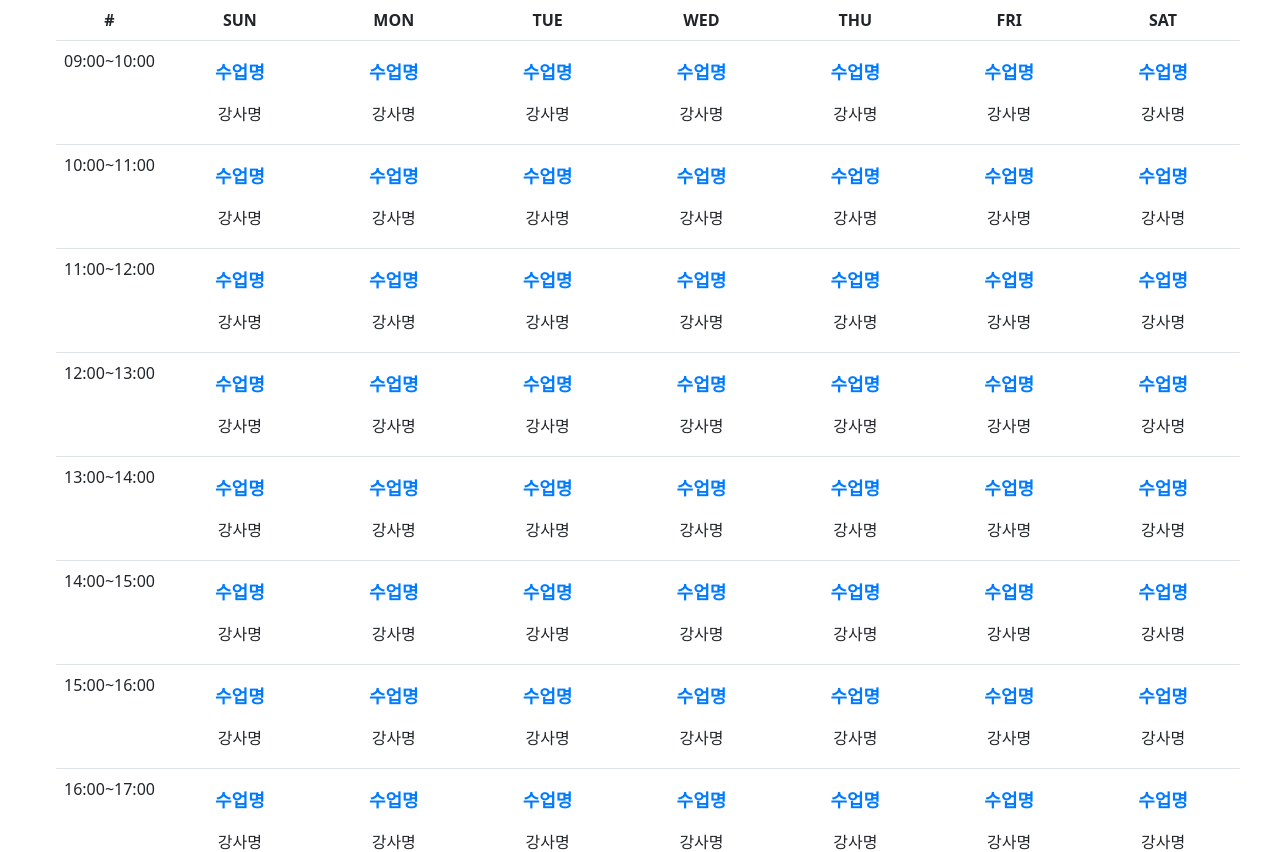
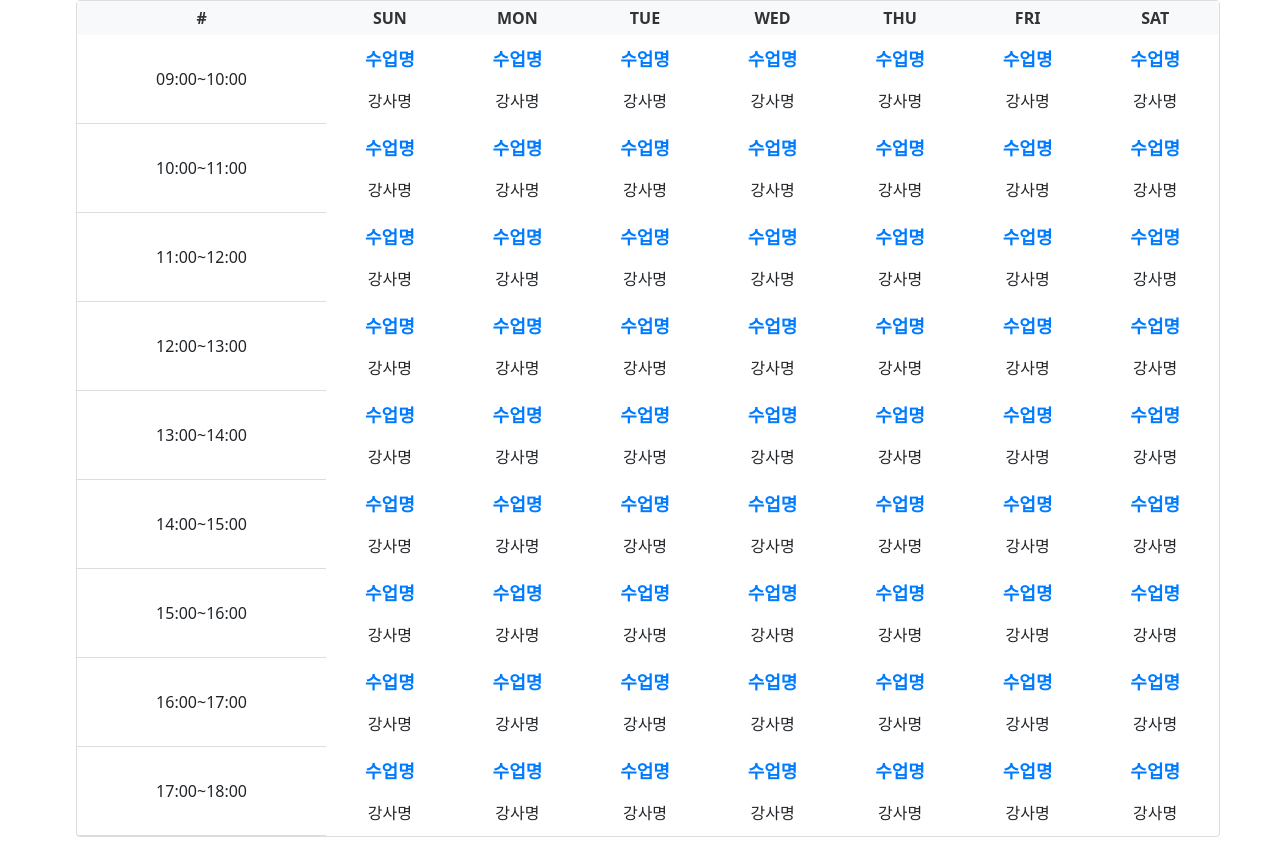
Before and after one commit to 0863jk/sun, a React (Create React App) app in the folder sun_front/: page /timetable/1 in a window 1280 px wide. Shown: the part 339-1191 px from the top of the page. Built offline with nearby package versions, Linux system fonts and the light colour scheme; sample sign-in values are in the browser's storage.

Commit message:
✨FEAT : 시간표 구현

```diff
--- a/sun_front/src/Component/TimeTable/WeeklyTable.js
+++ b/sun_front/src/Component/TimeTable/WeeklyTable.js
@@ -1,25 +1,27 @@
+import './TimeTable.css';
 import Table from 'react-bootstrap/Table';
 import LessonInfoCard from '../Card/LessonInfoCard';
 
 function WeeklyTable() {
     return (
         <>
-            <Table responsive>
+            <div className="weekly-table-container">
+                <table className="weekly-table">
                     <thead>
                         <tr>
-                        <th style={{ width: "9%" }}>#</th>
-                        <th style={{ width: "13%" }}>SUN</th>
-                        <th style={{ width: "13%" }}>MON</th>
-                        <th style={{ width: "13%" }}>TUE</th>
-                        <th style={{ width: "13%" }}>WED</th>
-                        <th style={{ width: "13%" }}>THU</th>
-                        <th style={{ width: "13%" }}>FRI</th>
-                        <th style={{ width: "13%" }}>SAT</th>
+                            <th className="header-cell">#</th>
+                            <th className="header-cell">SUN</th>
+                            <th className="header-cell">MON</th>
+                            <th className="header-cell">TUE</th>
+                            <th className="header-cell">WED</th>
+                            <th className="header-cell">THU</th>
+                            <th className="header-cell">FRI</th>
+                            <th className="header-cell">SAT</th>
                         </tr>
                     </thead>
                     <tbody>
                         <tr>
-                        <td>09:00~10:00</td>
+                            <td className="time-cell">09:00~10:00</td>
                             <td><LessonInfoCard /></td>
                             <td><LessonInfoCard /></td>
                             <td><LessonInfoCard /></td>
@@ -29,7 +31,7 @@ function WeeklyTable() {
                             <td><LessonInfoCard /></td>
                         </tr>
                         <tr>
-                        <td>10:00~11:00</td>
+                            <td className="time-cell">10:00~11:00</td>
                             <td><LessonInfoCard /></td>
                             <td><LessonInfoCard /></td>
                             <td><LessonInfoCard /></td>
@@ -39,7 +41,7 @@ function WeeklyTable() {
                             <td><LessonInfoCard /></td>
                         </tr>
                         <tr>
-                        <td>11:00~12:00</td>
+                            <td className="time-cell">11:00~12:00</td>
                             <td><LessonInfoCard /></td>
                             <td><LessonInfoCard /></td>
                             <td><LessonInfoCard /></td>
@@ -49,7 +51,7 @@ function WeeklyTable() {
                             <td><LessonInfoCard /></td>
                         </tr>
                         <tr>
-                        <td>12:00~13:00</td>
+                            <td className="time-cell">12:00~13:00</td>
                             <td><LessonInfoCard /></td>
                             <td><LessonInfoCard /></td>
                             <td><LessonInfoCard /></td>
@@ -59,7 +61,7 @@ function WeeklyTable() {
                             <td><LessonInfoCard /></td>
                         </tr>
                         <tr>
-                        <td>13:00~14:00</td>
+                            <td className="time-cell">13:00~14:00</td>
                             <td><LessonInfoCard /></td>
                             <td><LessonInfoCard /></td>
                             <td><LessonInfoCard /></td>
@@ -69,7 +71,7 @@ function WeeklyTable() {
                             <td><LessonInfoCard /></td>
                         </tr>
                         <tr>
-                        <td>14:00~15:00</td>
+                            <td className="time-cell">14:00~15:00</td>
                             <td><LessonInfoCard /></td>
                             <td><LessonInfoCard /></td>
                             <td><LessonInfoCard /></td>
@@ -79,7 +81,7 @@ function WeeklyTable() {
                             <td><LessonInfoCard /></td>
                         </tr>
                         <tr>
-                        <td>15:00~16:00</td>
+                            <td className="time-cell">15:00~16:00</td>
                             <td><LessonInfoCard /></td>
                             <td><LessonInfoCard /></td>
                             <td><LessonInfoCard /></td>
@@ -89,7 +91,7 @@ function WeeklyTable() {
                             <td><LessonInfoCard /></td>
                         </tr>
                         <tr>
-                        <td>16:00~17:00</td>
+                            <td className="time-cell">16:00~17:00</td>
                             <td><LessonInfoCard /></td>
                             <td><LessonInfoCard /></td>
                             <td><LessonInfoCard /></td>
@@ -99,7 +101,7 @@ function WeeklyTable() {
                             <td><LessonInfoCard /></td>
                         </tr>
                         <tr>
-                        <td>17:00~18:00</td>
+                            <td className="time-cell">17:00~18:00</td>
                             <td><LessonInfoCard /></td>
                             <td><LessonInfoCard /></td>
                             <td><LessonInfoCard /></td>
@@ -109,7 +111,8 @@ function WeeklyTable() {
                             <td><LessonInfoCard /></td>
                         </tr>
                     </tbody>
-            </Table>
+                </table>
+            </div>
         </>
     );
 }
--- /dev/null
+++ b/sun_front/src/Component/TimeTable/WeeklyTimeTable.js
@@ -0,0 +1,72 @@
+import React from 'react';
+import { Calendar, momentLocalizer } from 'react-big-calendar';
+import moment from 'moment';
+import 'react-big-calendar/lib/css/react-big-calendar.css';
+import { Link } from 'react-router-dom';
+
+const localizer = momentLocalizer(moment);
+
+const timetableData = [
+    {
+        title: 'Lesson A',
+        start: new Date(2023, 4, 22, 9, 0), // 예시 시간표 시작 시간
+        end: new Date(2023, 4, 22, 10, 0), // 예시 시간표 종료 시간
+        trainer: "trainer",
+        lessonId: 'lesson-id-1' // 예시 수업 아이디
+    }
+];
+
+function WeeklyTimetable() {
+    const events = timetableData.map((event) => {
+        return {
+            ...event,
+            start: moment(event.start).toDate(),
+            end: moment(event.end).toDate(),
+            title: `${event.title} (${event.trainer})`, // 강사 이름 추가
+        }
+    })
+    const handleEventClick = (event) => {
+        const lessonId = event.lessonId;
+        // 수업 상세 정보 페이지로 이동
+        // 예시: /lesson/lesson-id-1
+        window.location.href = `/lesson/${lessonId}`;
+    };
+
+    // const eventComponents = timetableData.map((event) => {
+    //     return {
+    //         ...event,
+    //         component: (
+    //             <Link to={`/lesson/${event.lessonId}`} className="calendar-event-link">
+    //                 {event.title}
+    //             </Link>
+    //         )
+    //     };
+    // });
+
+    const minTime = new Date();
+    minTime.setHours(9, 0, 0); // 8시
+
+    const maxTime = new Date();
+    maxTime.setHours(18, 0, 0); // 11시
+
+    return (
+        <div style={{ height: '600px' }}>
+            <Calendar
+                localizer={localizer}
+                events={events}
+                startAccessor="start"
+                endAccessor="end"
+                views={['week']}
+                defaultView="week"
+                step={60} // 시간 단위 (60분)
+                defaultDate={new Date()}
+                min={minTime}
+                max={maxTime}
+                onSelectEvent={handleEventClick}
+                showMultiDayTimes={false}
+            />
+        </div>
+    );
+}
+
+export default WeeklyTimetable;
```
Lines whose indentation alone changed are shown as unchanged.
